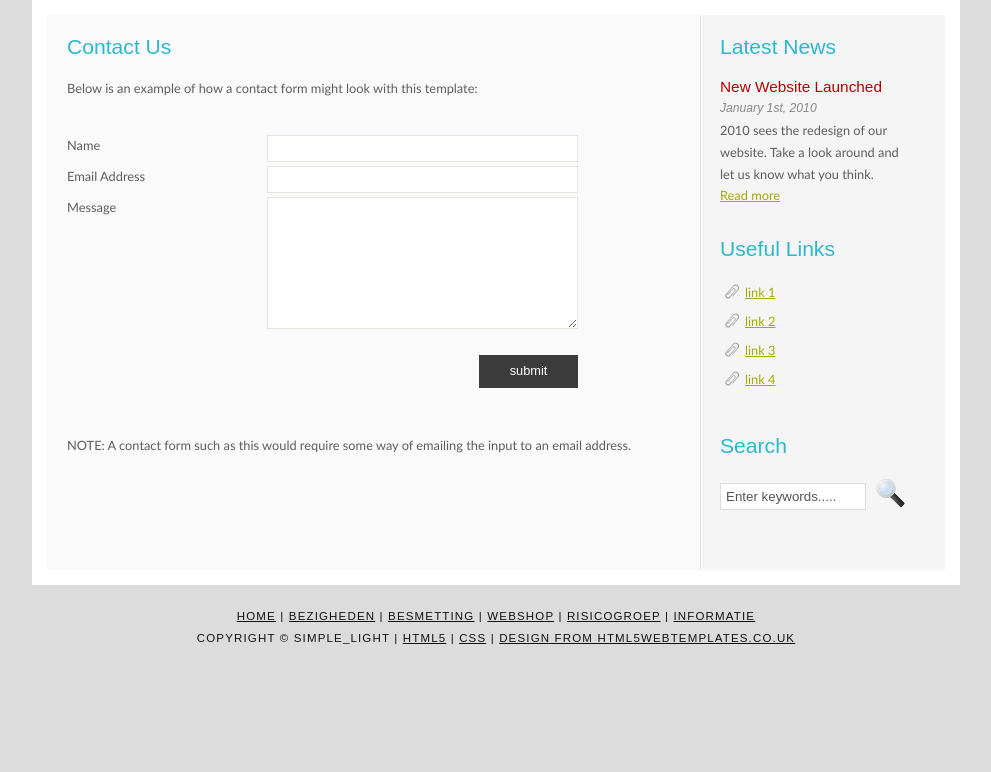
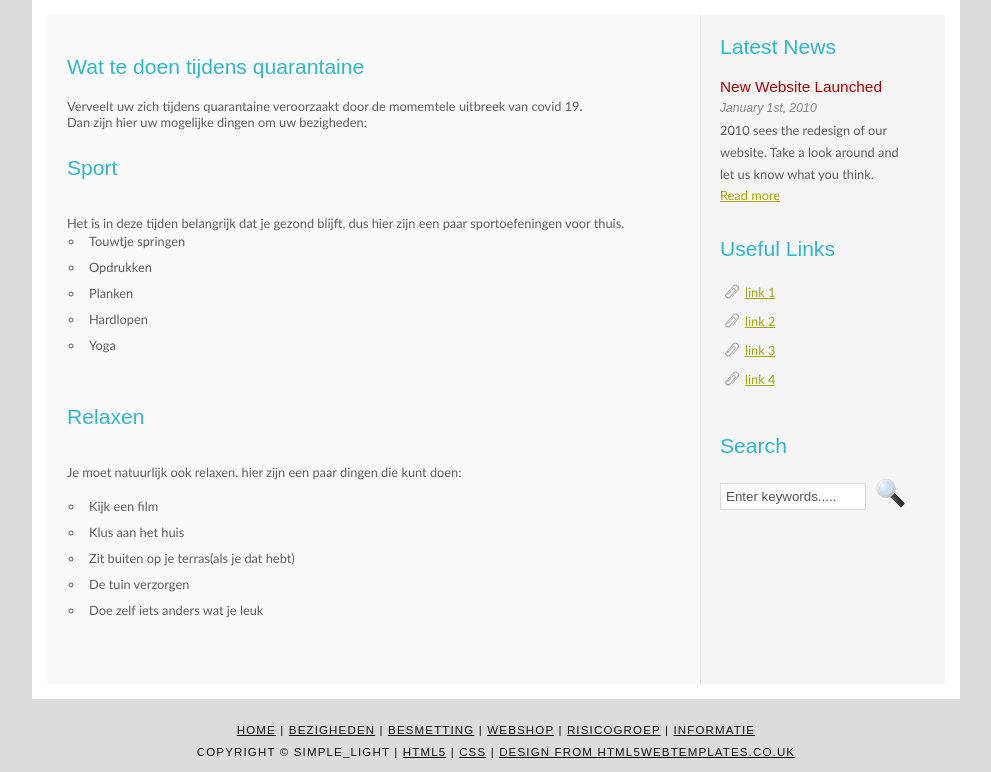
Before and after one commit to Corona-Website-Gijs-Job-Cas-Youri/Corona-Website, a PHP site: page /bezigheden.php in a window 1280 px wide. Shown: the part 170-942 px from the top of the page, without its empty margins (144-1135 px from the left). Before the commit the page ends 814 px from the top, so only its background shows below. Run offline with PHP 8.4, Linux system fonts and the light colour scheme.

Commit message:
bezigheden gevult

```diff
--- a/Frontend/bezigheden.php
+++ b/Frontend/bezigheden.php
@@ -53,17 +53,33 @@
         </form>
       </div>
       <div id="content">
-        <h1>Contact Us</h1>
-        <p>Below is an example of how a contact form might look with this template:</p>
-        <form action="#" method="post">
-          <div class="form_settings">
-            <p><span>Name</span><input class="contact" type="text" name="your_name" value="" /></p>
-            <p><span>Email Address</span><input class="contact" type="text" name="your_email" value="" /></p>
-            <p><span>Message</span><textarea class="contact textarea" rows="8" cols="50" name="your_enquiry"></textarea></p>
-            <p style="padding-top: 15px"><span>&nbsp;</span><input class="submit" type="submit" name="contact_submitted" value="submit" /></p>
-          </div>
-        </form>
-        <p><br /><br />NOTE: A contact form such as this would require some way of emailing the input to an email address.</p>
+          <p class="bezigp">
+          <h1>Wat te doen tijdens quarantaine</h1>
+          Verveelt uw zich tijdens quarantaine veroorzaakt door de momemtele uitbreek van covid 19.<br>
+          Dan zijn hier uw mogelijke dingen om uw bezigheden:<br>
+          <br>
+          <h1>Sport</h1><br>
+          Het is in deze tijden belangrijk dat je gezond blijft, dus hier zijn een paar sportoefeningen voor thuis.<br>
+
+          <ul>
+          <li>Touwtje springen</li>
+          <li>Opdrukken</li>
+          <li>Planken</li>
+          <li>Hardlopen</li>
+          <li>Yoga</li>
+          </ul><br>
+
+          <h1>Relaxen</h1><br>
+          Je moet natuurlijk ook relaxen. hier zijn een paar dingen die kunt doen:<br>
+          <br>
+          <ul>
+          <li>Kijk een film</li>
+          <li>Klus aan het huis</li>
+          <li>Zit buiten op je terras(als je dat hebt)</li>
+          <li>De tuin verzorgen</li>
+          <li>Doe zelf iets anders wat je leuk</li>
+          </ul>
+          </p>
       </div>
     </div>
     <div id="footer">
@@ -73,3 +89,13 @@
   </div>
 </body>
 </html>
+
+<!-- <form action="#" method="post">
+          <div class="form_settings">
+            <p><span>Name</span><input class="contact" type="text" name="your_name" value="" /></p>
+            <p><span>Email Address</span><input class="contact" type="text" name="your_email" value="" /></p>
+            <p><span>Message</span><textarea class="contact textarea" rows="8" cols="50" name="your_enquiry"></textarea></p>
+            <p style="padding-top: 15px"><span>&nbsp;</span><input class="submit" type="submit" name="contact_submitted" value="submit" /></p>
+          </div>
+        </form>
+        <p><br /><br />NOTE: A contact form such as this would require some way of emailing the input to an email address.</p> -->
```
